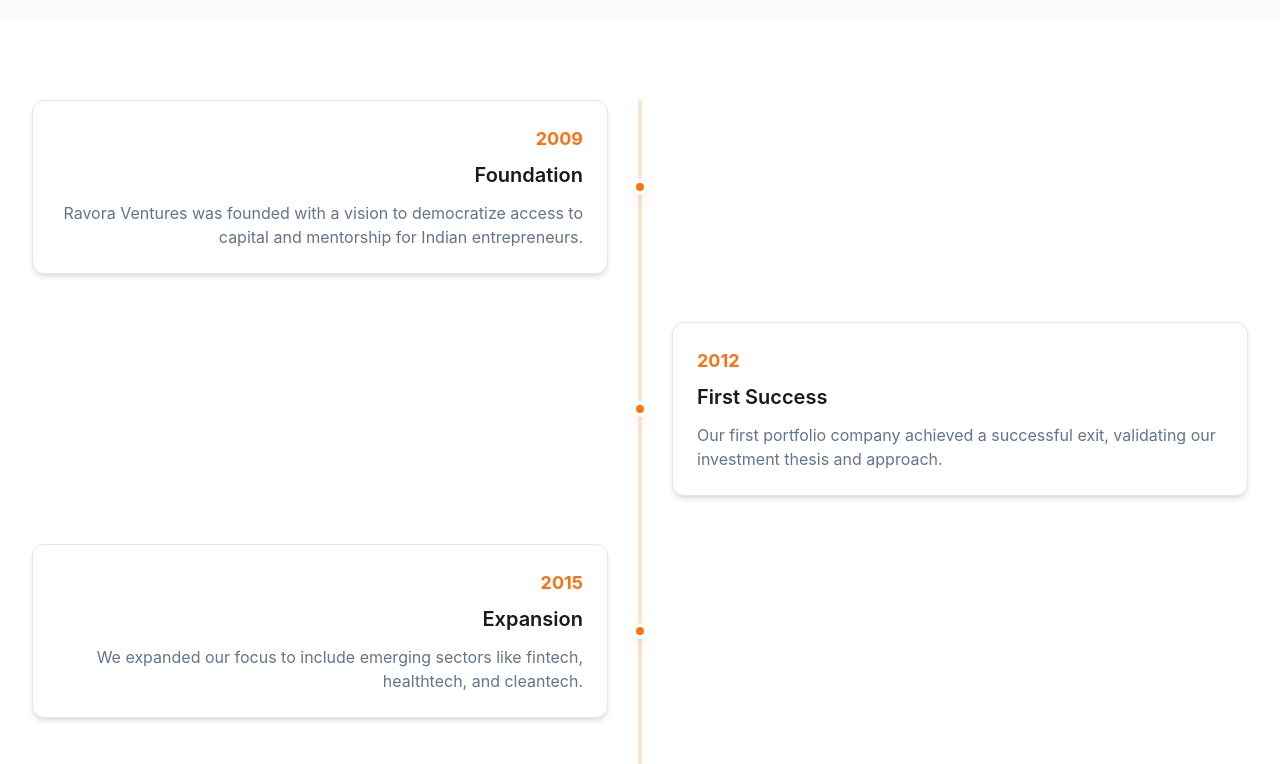
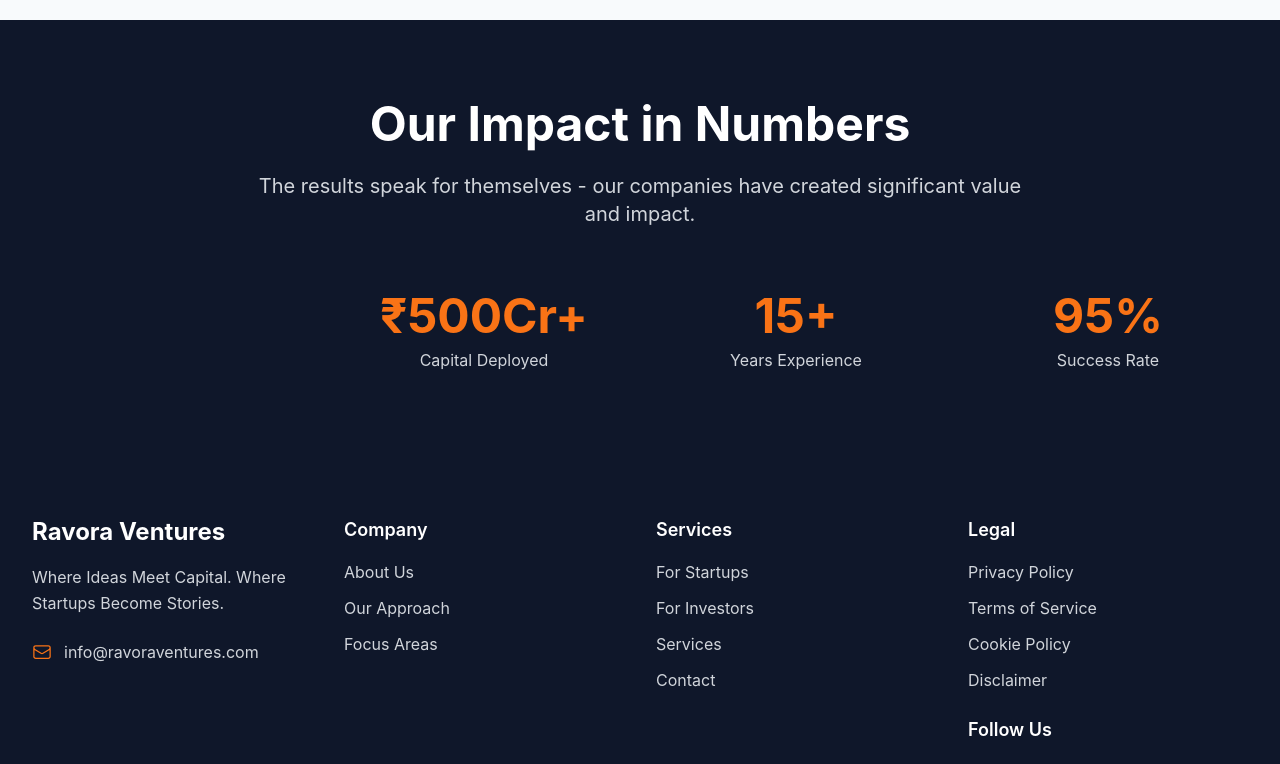
Before and after one commit to iAmTheBest4222/ravoraventures, a React (Create React App) app in the folder frontend/: page /about in a window 1280 px wide. Shown: the part 1380-2144 px from the top of the page. Built offline with nearby package versions, Linux system fonts and the light colour scheme.

Commit message:
[redeploy8]

```diff
--- a/frontend/src/components/common/Footer.jsx
+++ b/frontend/src/components/common/Footer.jsx
@@ -34,9 +34,8 @@ const Footer = () => {
 
   const socialLinks = [
     { name: 'LinkedIn', href: '#' },
-    { name: 'Twitter', href: '#' },
     { name: 'Instagram', href: '#' },
-    { name: 'YouTube', href: '#' },
+    { name: 'Facebook', href: '#' },
   ];
 
   return (
@@ -57,10 +56,7 @@ const Footer = () => {
                 Where Ideas Meet Capital. Where Startups Become Stories.
               </p>
               <div className="space-y-3">
-                <div className="flex items-center space-x-3">
-                  <MapPinIcon className="h-5 w-5 text-orange" />
-                  <span className="text-gray-300">123 Business District, New Delhi, India</span>
-                </div>
+                {/* Address removed as per requirements */}
                 <div className="flex items-center space-x-3">
                   <EnvelopeIcon className="h-5 w-5 text-orange" />
                   <span className="text-gray-300">info@ravoraventures.com</span>
--- a/frontend/src/pages/About.jsx
+++ b/frontend/src/pages/About.jsx
@@ -107,7 +107,7 @@ const About = () => {
               About Ravora Ventures
             </h1>
             <p className="text-xl text-medium-gray max-w-3xl mx-auto leading-relaxed">
-              We are more than just investors. We are partners in your entrepreneurial journey,
+              We are more than just investors. We are partners in your success,
               committed to building businesses that last and create lasting impact.
             </p>
           </motion.div>
@@ -194,80 +194,9 @@ const About = () => {
         </div>
       </section>
 
-      {/* Timeline */}
-      <section className="py-20 bg-white">
-        <div className="max-w-7xl mx-auto px-4 sm:px-6 lg:px-8">
-          {/* Our Journey section removed as per requirements */}
+  {/* Timeline (Our Journey) section removed as per requirements */}
 
-          <div className="relative">
-            {/* Timeline Line */}
-            <div className="absolute left-1/2 transform -translate-x-1/2 w-1 h-full bg-orange/20"></div>
-
-            <div className="space-y-12">
-              {timeline.map((item, index) => (
-                <motion.div
-                  key={index}
-                  initial={{ opacity: 0, x: index % 2 === 0 ? -50 : 50 }}
-                  whileInView={{ opacity: 1, x: 0 }}
-                  transition={{ duration: 0.6, delay: index * 0.1 }}
-                  viewport={{ once: true }}
-                  className={`flex items-center ${
-                    index % 2 === 0 ? 'flex-row' : 'flex-row-reverse'
-                  }`}
-                >
-                  <div className={`w-1/2 ${index % 2 === 0 ? 'pr-8 text-right' : 'pl-8 text-left'}`}>
-                    <Card className="p-6">
-                      <div className="text-orange font-bold text-lg mb-2">{item.year}</div>
-                      <h3 className="text-xl font-semibold text-charcoal mb-3">{item.title}</h3>
-                      <p className="text-medium-gray">{item.description}</p>
-                    </Card>
-                  </div>
-
-                  {/* Timeline Dot */}
-                  <div className="absolute left-1/2 transform -translate-x-1/2 w-4 h-4 bg-orange rounded-full border-4 border-white shadow-lg"></div>
-
-                  <div className="w-1/2"></div>
-                </motion.div>
-              ))}
-            </div>
-          </div>
-        </div>
-      </section>
-
-      {/* Team */}
-      <section className="py-20 bg-light-gray">
-        <div className="max-w-7xl mx-auto px-4 sm:px-6 lg:px-8">
-          <motion.div
-            initial={{ opacity: 0, y: 30 }}
-            whileInView={{ opacity: 1, y: 0 }}
-            transition={{ duration: 0.6 }}
-            viewport={{ once: true }}
-            className="text-center mb-16"
-          >
-            <h2 className="text-4xl md:text-5xl font-bold text-charcoal mb-6">
-              Meet Our Team
-            </h2>
-            <p className="text-xl text-medium-gray max-w-3xl mx-auto">
-              Our diverse team brings together decades of experience in venture capital, technology, operations, and strategy to support founders at every stage.
-            </p>
-          </motion.div>
-
-          <div className="grid grid-cols-1 md:grid-cols-2 lg:grid-cols-4 gap-8">
-            {team.map((member, index) => (
-              <Card key={index} className="text-center">
-                <div className="text-6xl mb-4">{member.image}</div>
-                <h3 className="text-xl font-semibold text-charcoal mb-2">
-                  {member.name}
-                </h3>
-                <p className="text-orange font-medium mb-3">{member.position}</p>
-                <p className="text-medium-gray text-sm leading-relaxed">
-                  {member.description}
-                </p>
-              </Card>
-            ))}
-          </div>
-        </div>
-      </section>
+  {/* Meet Our Team section removed as per requirements */}
 
       {/* Stats */}
       <section className="py-20 bg-navy-blue text-white">
--- a/frontend/src/pages/Contact.jsx
+++ b/frontend/src/pages/Contact.jsx
@@ -61,12 +61,9 @@ const Contact = () => {
     {
       icon: MapPinIcon,
       title: 'Office Address',
-      details: [
-  'Ravora Ventures',
-  '123 Business District',
-  'New Delhi, 110001',
-  'India'
-      ],
+    details: [
+  // Address removed as per requirements
+    ],
     },
     {
       icon: PhoneIcon,
@@ -370,9 +367,7 @@ const Contact = () => {
                 <MapPinIcon className="h-16 w-16 text-orange mx-auto mb-4" />
                 <h3 className="text-xl font-semibold text-charcoal mb-2">Interactive Map</h3>
                 <p className="text-medium-gray">Map integration would go here</p>
-                <p className="text-sm text-medium-gray mt-2">
-                  Ravora Ventures, 123 Business District, New Delhi, 110001
-                </p>
+                {/* Address removed as per requirements */}
               </div>
             </div>
           </Card>
```
